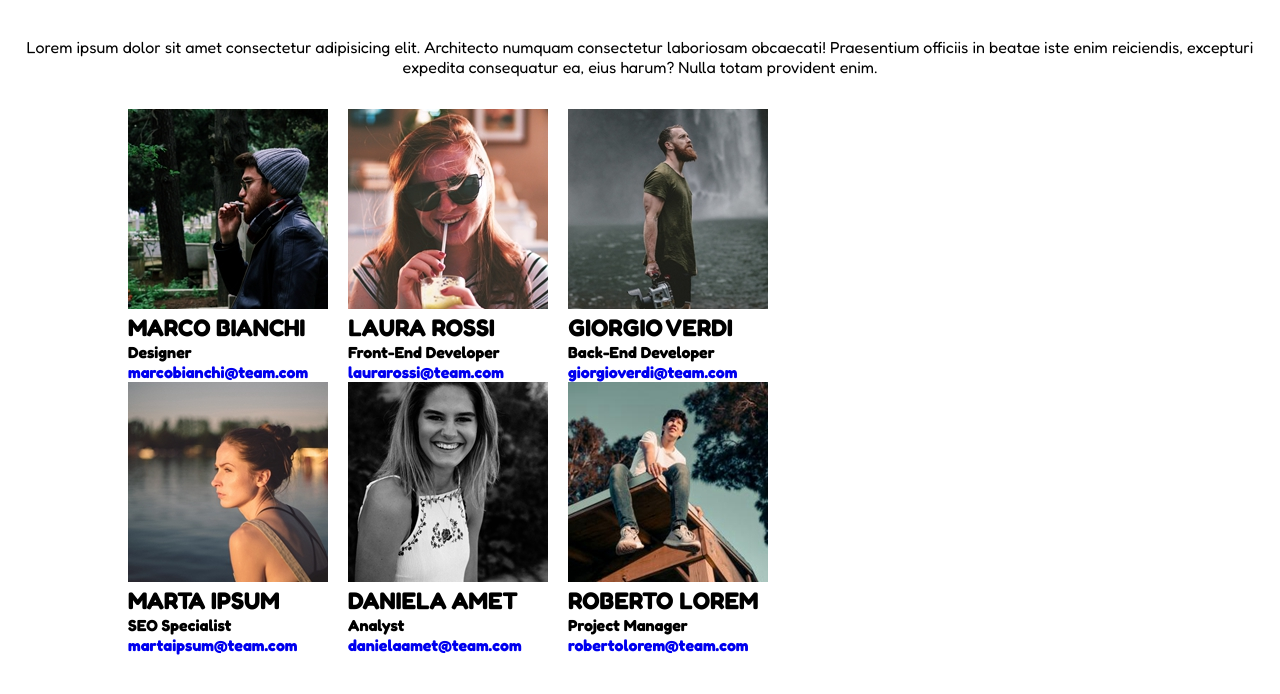
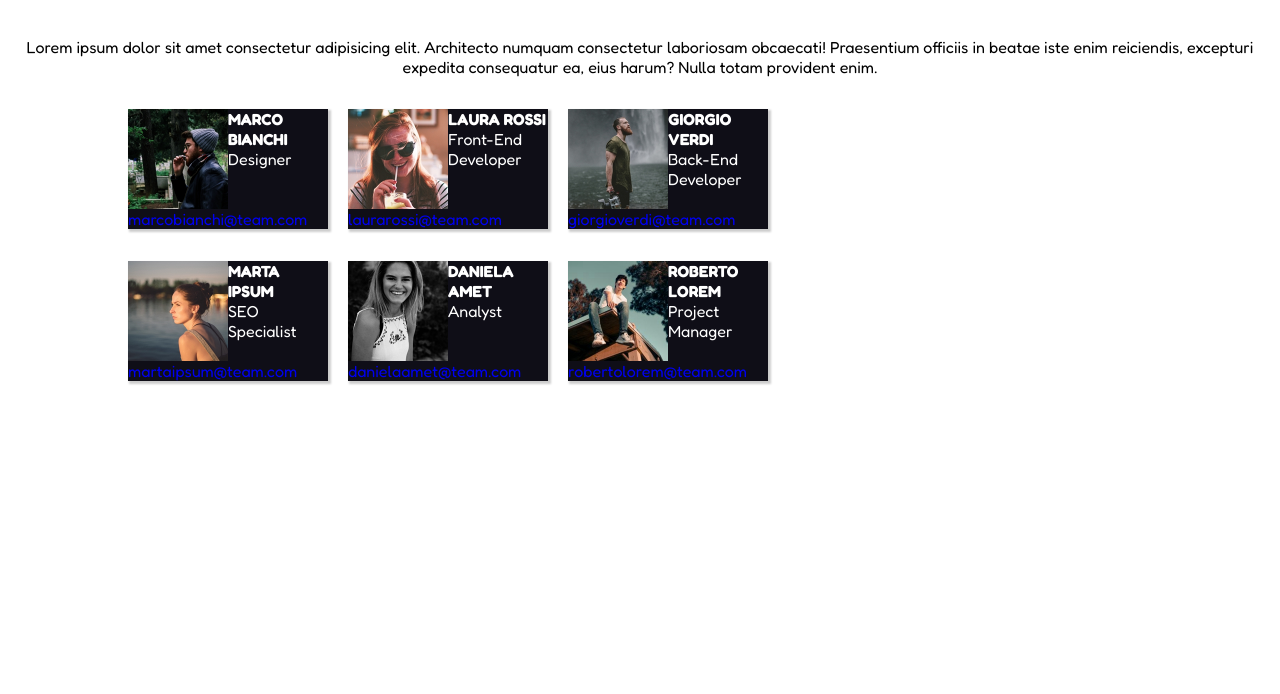
Before and after one commit to FranPer23/html-css-float-cards, a plain HTML site: page index.html in a window 1280 px wide. Shown: the part 82-776 px from the top of the page. Drawn offline with Linux system fonts and the light colour scheme.

Commit message:
restyling blocchi

```diff
--- a/css/style.css
+++ b/css/style.css
@@ -5,6 +5,11 @@
     padding: 0;
     box-sizing: border-box;
     font-family: 'Fredoka', sans-serif;
+}
+
+img {
+    max-width: 100%;
+
 }
 
 /* HEADER */
@@ -36,12 +41,32 @@
 }
 
 .col {
-    width: calc (100% / 3 - 2rem);
+    width: calc (100% / 3 - 20px);
     float: left;
     margin-right: 20px;
+    margin-bottom: 2rem;
+    background-color: #0f0e17;
+    box-shadow: 2px 2px 2px 1px rgba(0, 0, 0, 0.2);
 }
 
+.col img {
+    width: 50%;
+}
 
 a {
     text-decoration: none;
 }
+
+h2,
+h4 {
+    color: white;
+    font-size: 1rem;
+}
+
+h4 {
+    font-weight: lighter;
+}
+
+.float-left {
+    float: left;
+}
```
Also changed, not shown: index.html (+2 -1 lines).
